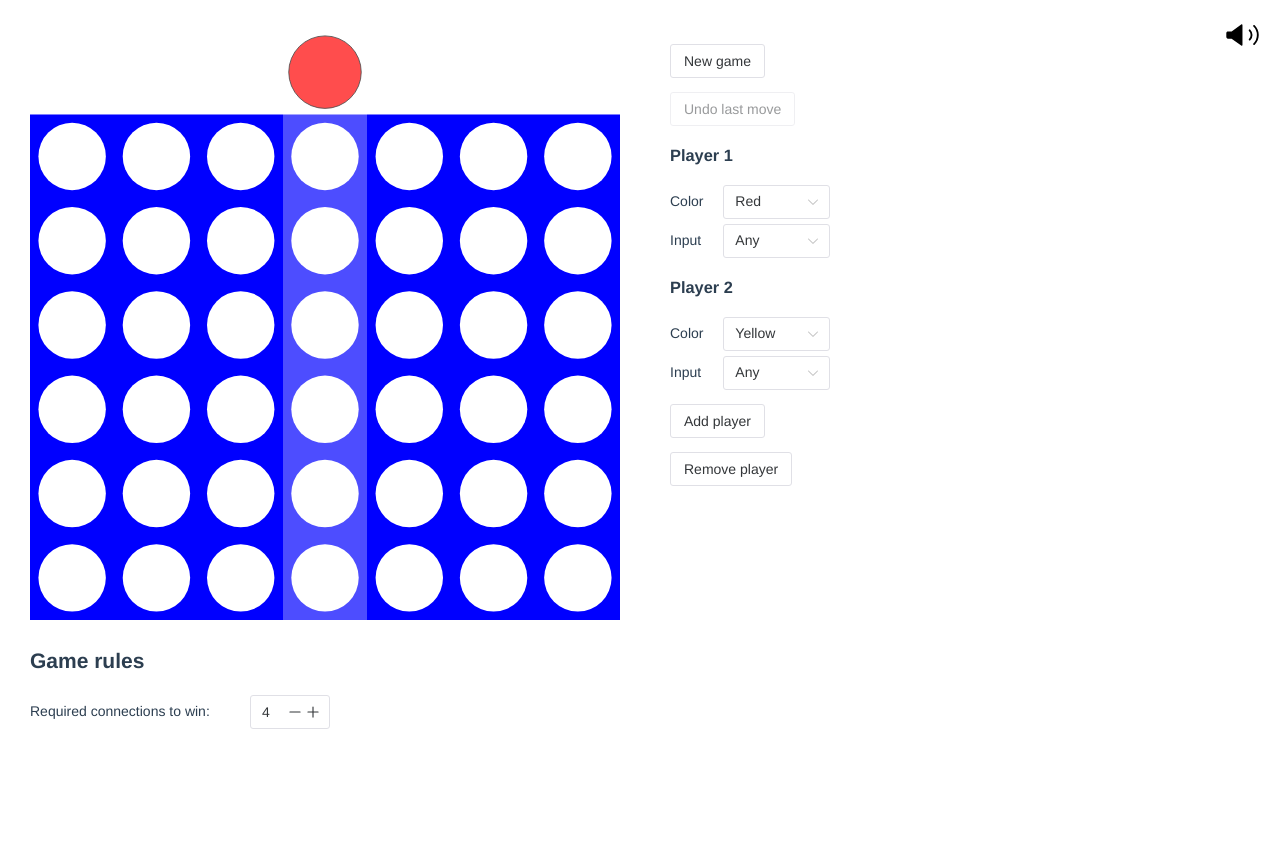
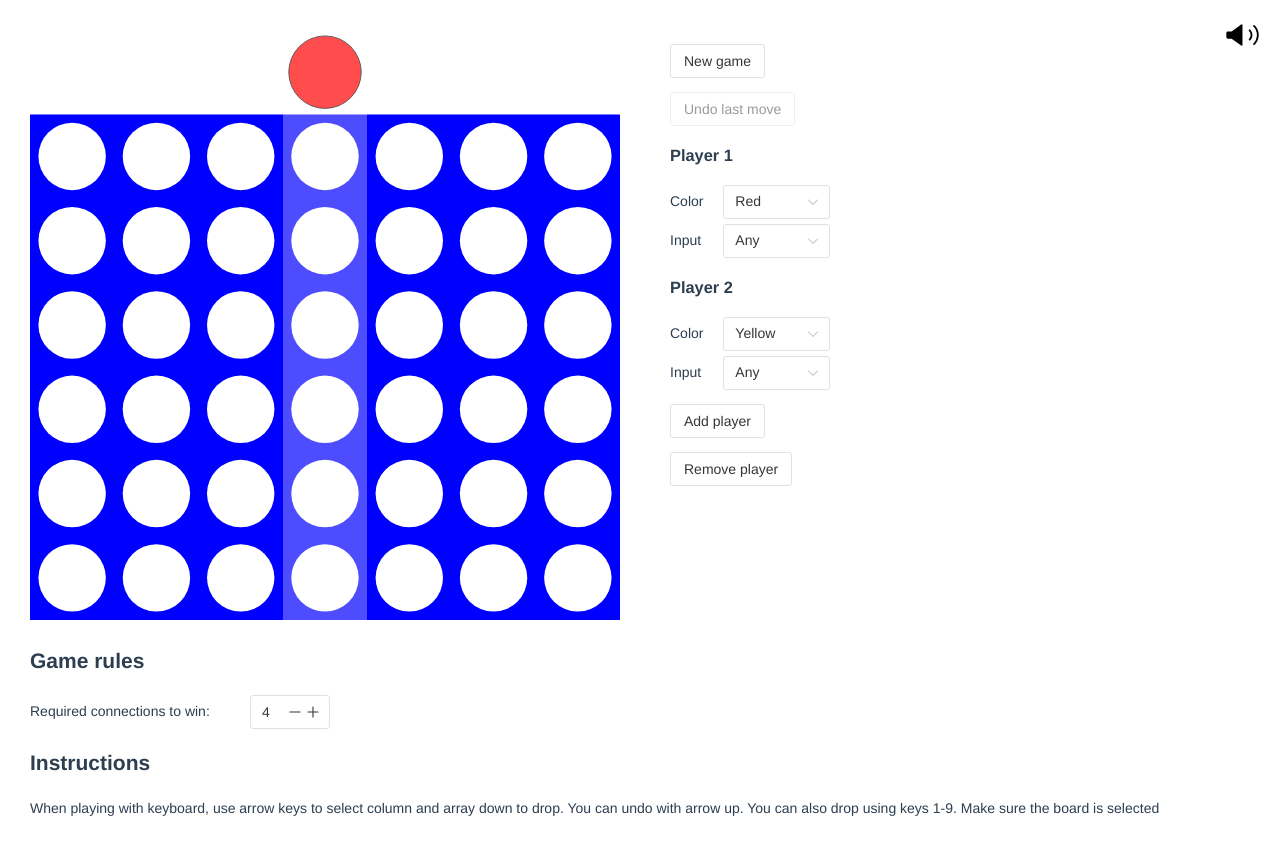
Before and after one commit to rosell-dk/connect-4, a Vue app: page / in a window 1280 px wide. Before the commit the page ends 800 px from the top, so only its background shows below. Built offline with nearby package versions, Linux system fonts and the light colour scheme.

Commit message:
added instructions

```diff
--- a/src/components/GameRules.vue
+++ b/src/components/GameRules.vue
@@ -10,12 +10,14 @@ const gameStore = useGameStore()
 <template>
   <div class="game-rules">
     <h2>Game rules</h2>
-
     <div>
       <label>Required connections to win:</label>
       <n-input-number v-model:value="gameStore.requiredToWin" :min="1" :max="7"  class="required-connections-input"/>
     </div>
 
+    <h2>Instructions</h2>
+    When playing with keyboard, use arrow keys to select column and array down to drop. You can undo with arrow up.
+    You can also drop using keys 1-9. Make sure the board is selected
   </div>
 </template>
 
```
